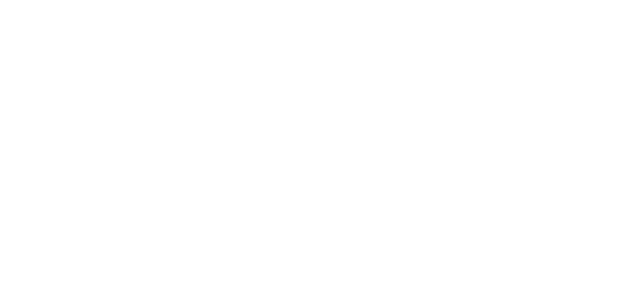
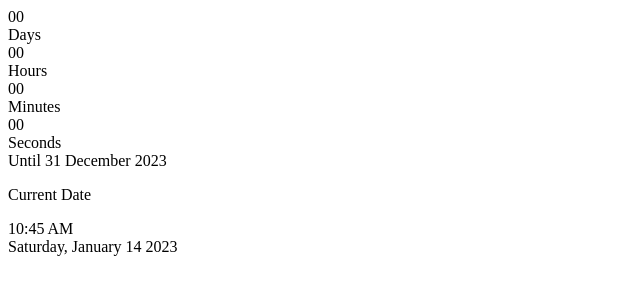
Before and after one commit to akrhode/days-countdown-timer, a plain HTML site: page index.html in a window 1280 px wide. Shown: the whole page, without its empty margins (0-640 px from the left). Drawn offline with Linux system fonts and the light colour scheme.

Commit message:
Build countdown container

```diff
--- a/index.html
+++ b/index.html
@@ -8,6 +8,30 @@
     <style rel="stylesheet" href="style.css"></style>
   </head>
   <body>
+    <div class="until">
+      <div class="until--component">
+        <div class="until--numeric until--numeric--days">00</div>
+        <div class="until--unit">Days</div>
+      </div>
+      <div class="until--component">
+        <div class="until--numeric until--numeric--hours">00</div>
+        <div class="until--unit">Hours</div>
+      </div>
+      <div class="until--component">
+        <div class="until--numeric until--numeric--minutes">00</div>
+        <div class="until--unit">Minutes</div>
+      </div>
+      <div class="until--component">
+        <div class="until--numeric until--numeric--seconds">00</div>
+        <div class="until--unit">Seconds</div>
+        <div class="until--event">Until 31 December 2023</div>
+      </div>
+      <div class="datetime">
+        <p>Current Date</p>
+        <div class="time">10:45 AM</div>
+        <div class="date">Saturday, January 14 2023</div>
+      </div>
+    </div>
     <script src="skript.js"></script>
   </body>
 </html>
```
